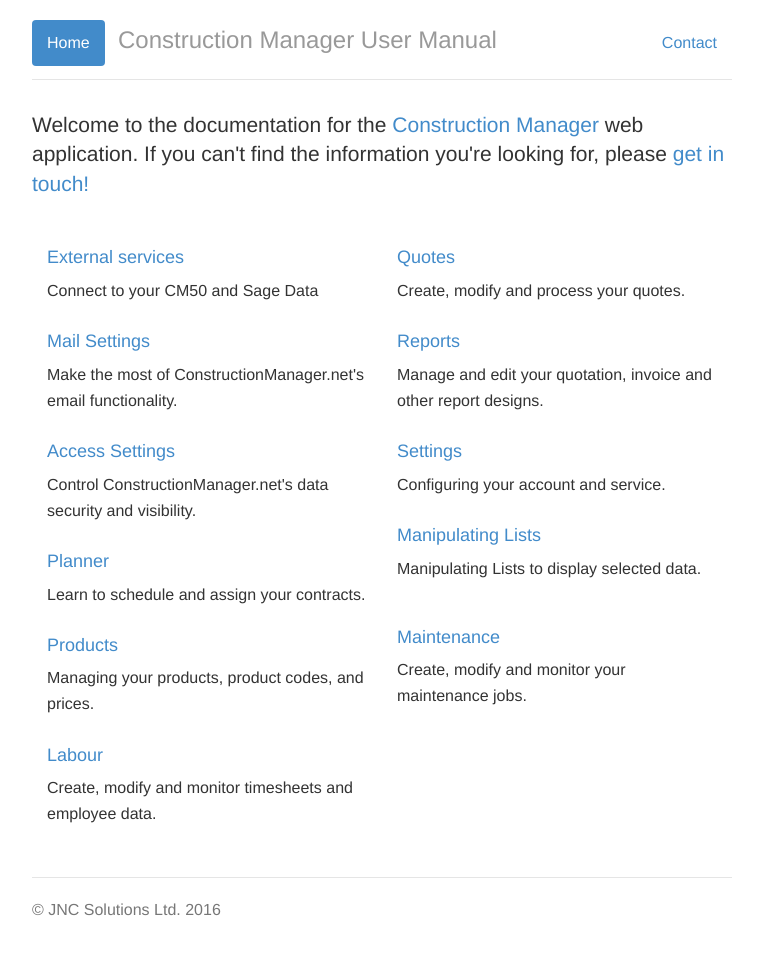
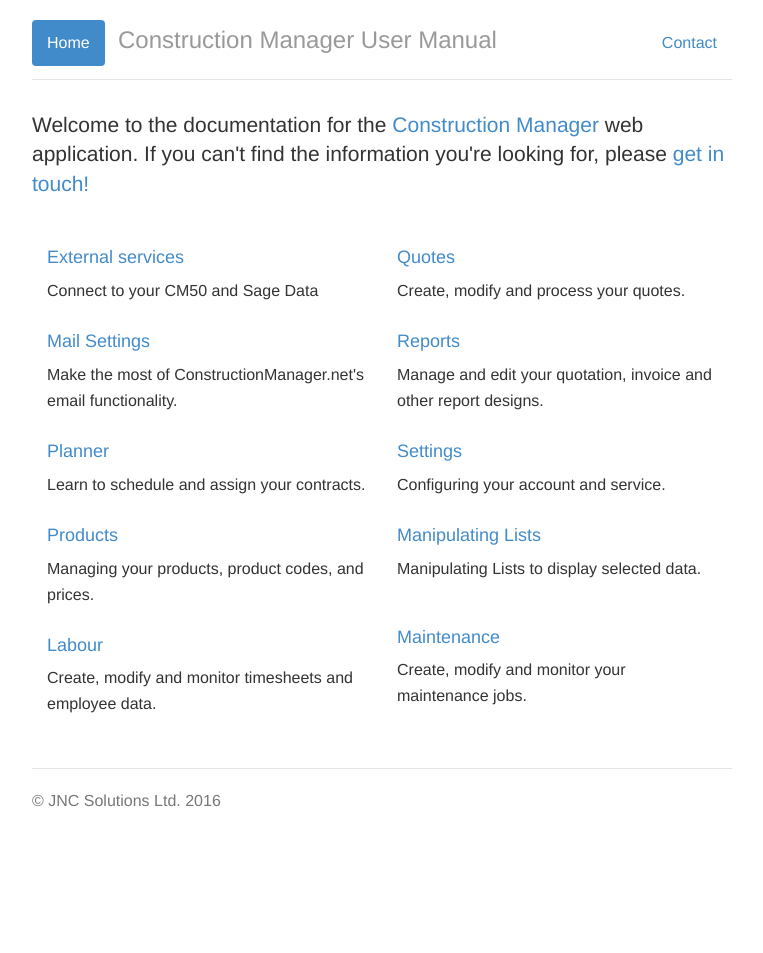
Before and after one commit to JNCSolutions/ConstructionManagerDocs, a Jekyll site: the page built from index.html, in a window 1280 px wide. Shown: the whole page, without its empty margins (258-1021 px from the left). Built offline with Jekyll 4.4.1, drawn with Linux system fonts in a browser that asks for light colours; after the commit the page ends 900 px from its top, so only the background shows below that.

Commit message:
Update index.html

```diff
--- a/index.html
+++ b/index.html
@@ -12,9 +12,6 @@
 
     <h4><a href="mail_settings.html">Mail Settings</a></h4>
     <p>Make the most of ConstructionManager.net's email functionality.</p>
-
-     <h4><a href="access_settings.html">Access Settings</a></h4>
-    <p>Control ConstructionManager.net's data security and visibility.</p>
 
     <h4><a href="planner.html">Planner</a></h4>
     <p>Learn to schedule and assign your contracts.</p>
```
